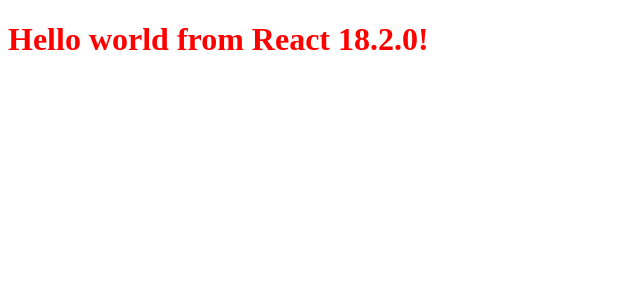
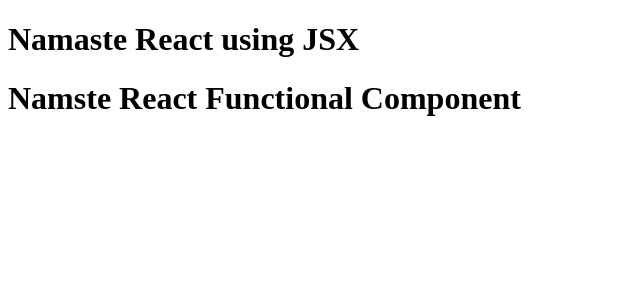
Before and after one commit to aaryak12/namaste-react, a React (Vite) app: page / in a window 1280 px wide. Shown: the top 300 px of the page, without its empty margins (0-640 px from the left). Built offline with nearby package versions, Linux system fonts and the light colour scheme.

Commit message:
episode 3

```diff
--- a/App.js
+++ b/App.js
@@ -1,11 +1,19 @@
 import React from "react";
-import ReactDOM from "react-dom/client"
+import ReactDOM from "react-dom/client";
 
-const heading = React.createElement(
-  "h1",
-  { id: "heading", xyz: "abc" },
-  "Hello world from React 18.2.0!"
+const Title = () => (
+  <h1 className="heading" tabIndex={5}>
+    Namaste React using JSX
+  </h1>
+);
+
+const HeadingComponent = () => (
+  <div className="container">
+    <Title/>
+    <h1 className="heading">Namste React Functional Component</h1>
+  </div>
 );
 
 const root = ReactDOM.createRoot(document.getElementById("root"));
-root.render(heading); //takes the heading object and converts it to the <h1> tag which the browser can understand
+
+root.render(<HeadingComponent/>);
--- a/index.html
+++ b/index.html
@@ -10,7 +10,7 @@
 
 <body>
     <div id="root">
-        <h2>Hello before react loads</h2>
+        <h2>Not rendered</h2>
     </div>
 
     <script type="module" src="./App.js"></script>
--- a/package.json
+++ b/package.json
@@ -4,6 +4,8 @@
   "description": "This is Namaste React by Akshay Saini",
   "main": "App.js",
   "scripts": {
+    "start": "parcel index.html",
+    "build": "parcel build index.html",
     "test": "jest"
   },
   "repository": {
```
